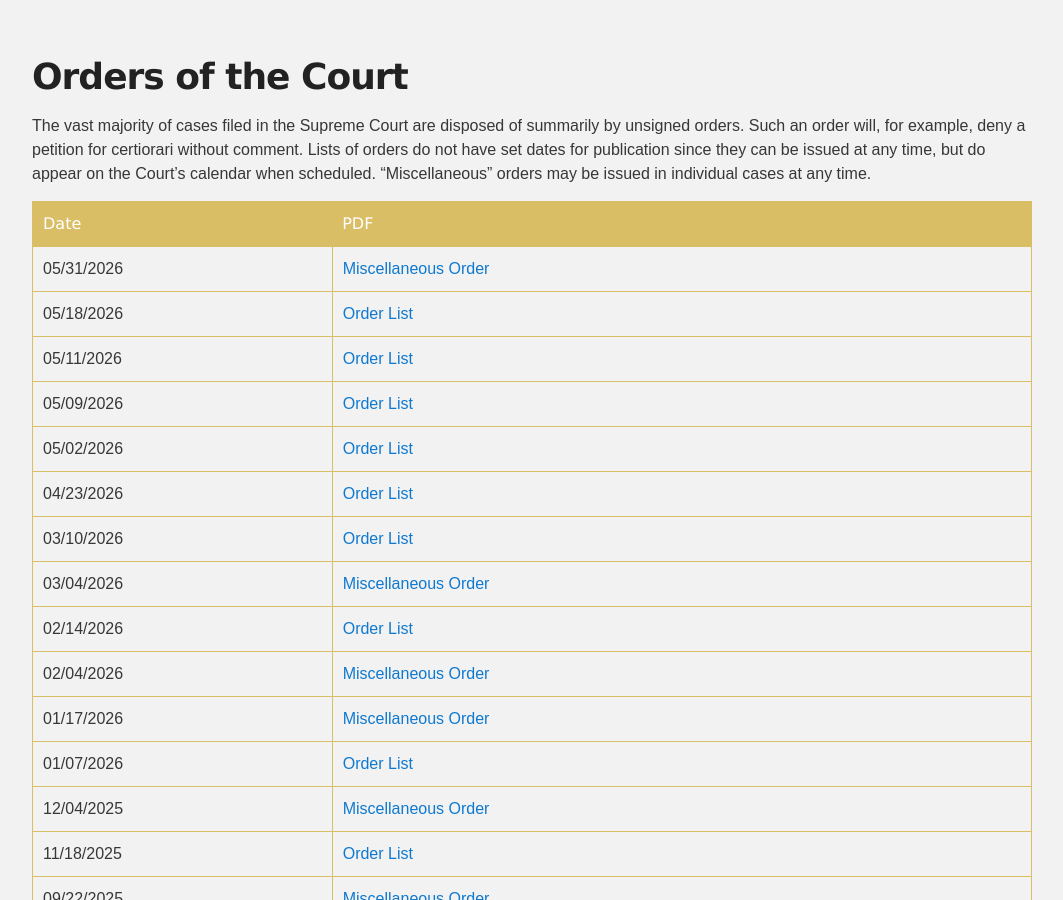
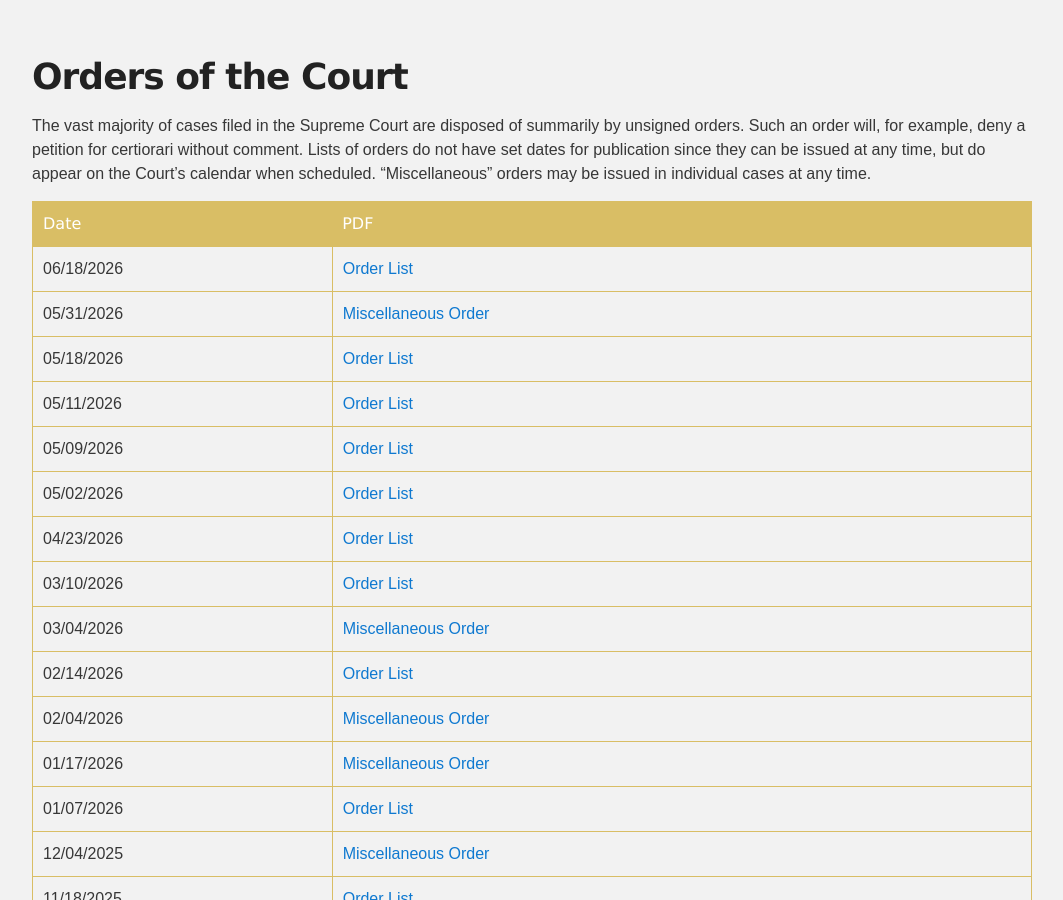
Before and after one commit to supremecourtrblx/supremecourtrblx.github.io, a Jekyll site: the page built from orders.md, in a window 1280 px wide and 900 px high, scrolled down 558 px. Shown: the whole window, without its empty margins (108-1171 px from the left). Built offline with Jekyll 4.4.1, drawn with Linux system fonts in a browser that asks for light colours; our own code applies the rules of GitHub Pages for plain Markdown files.

Commit message:
Update orders.md

```diff
--- a/orders.md
+++ b/orders.md
@@ -8,6 +8,10 @@ The vast majority of cases filed in the Supreme Court are disposed of summarily
     <tr>
         <th style="width:30%;">Date</th>
         <th>PDF</th>
+    </tr>
+    <tr>
+        <td>06/18/2026</td>
+        <td><a href="/orders/orderlist06182026.pdf">Order List</a></td>
     </tr>
     <tr>
         <td>05/31/2026</td>
```
